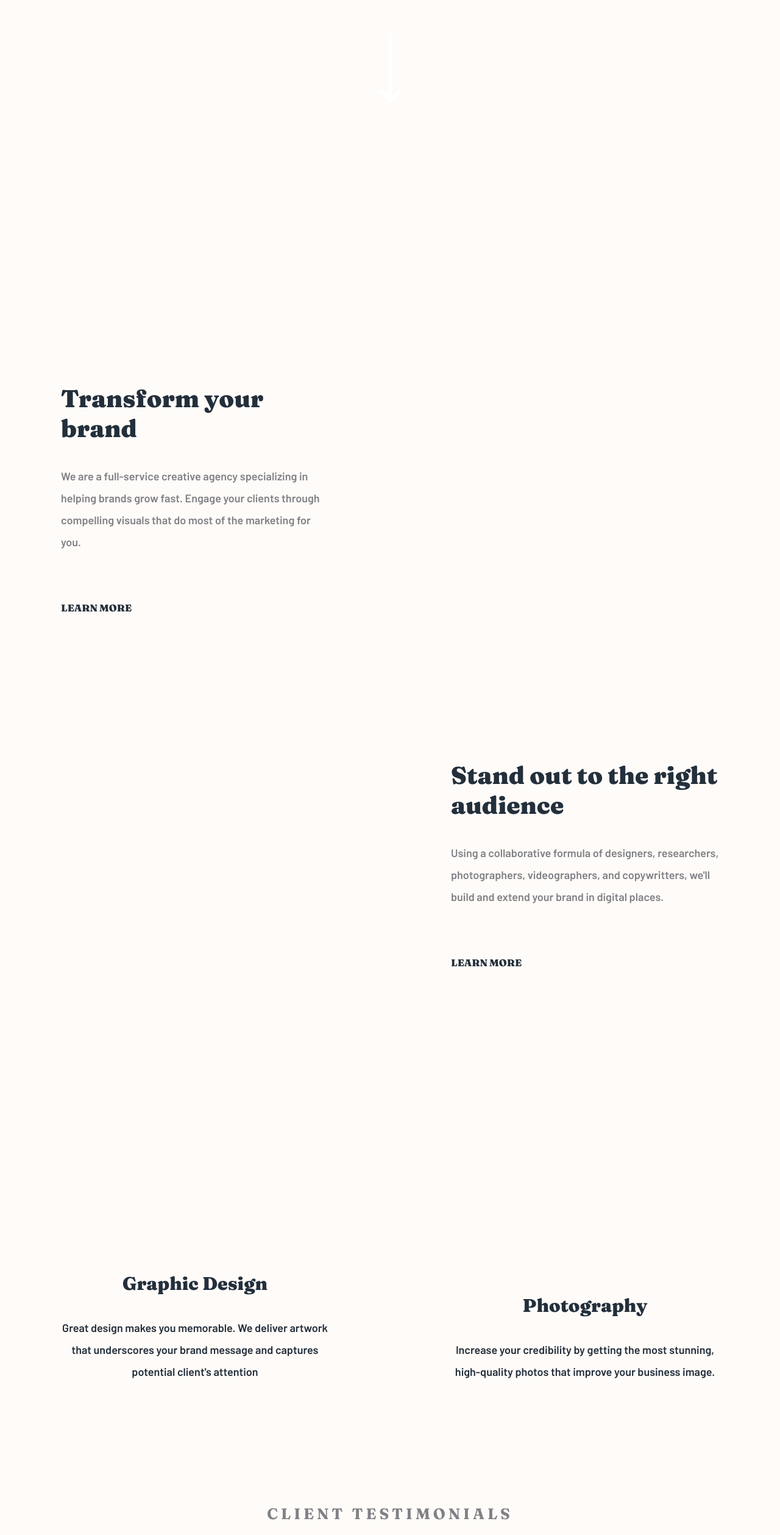
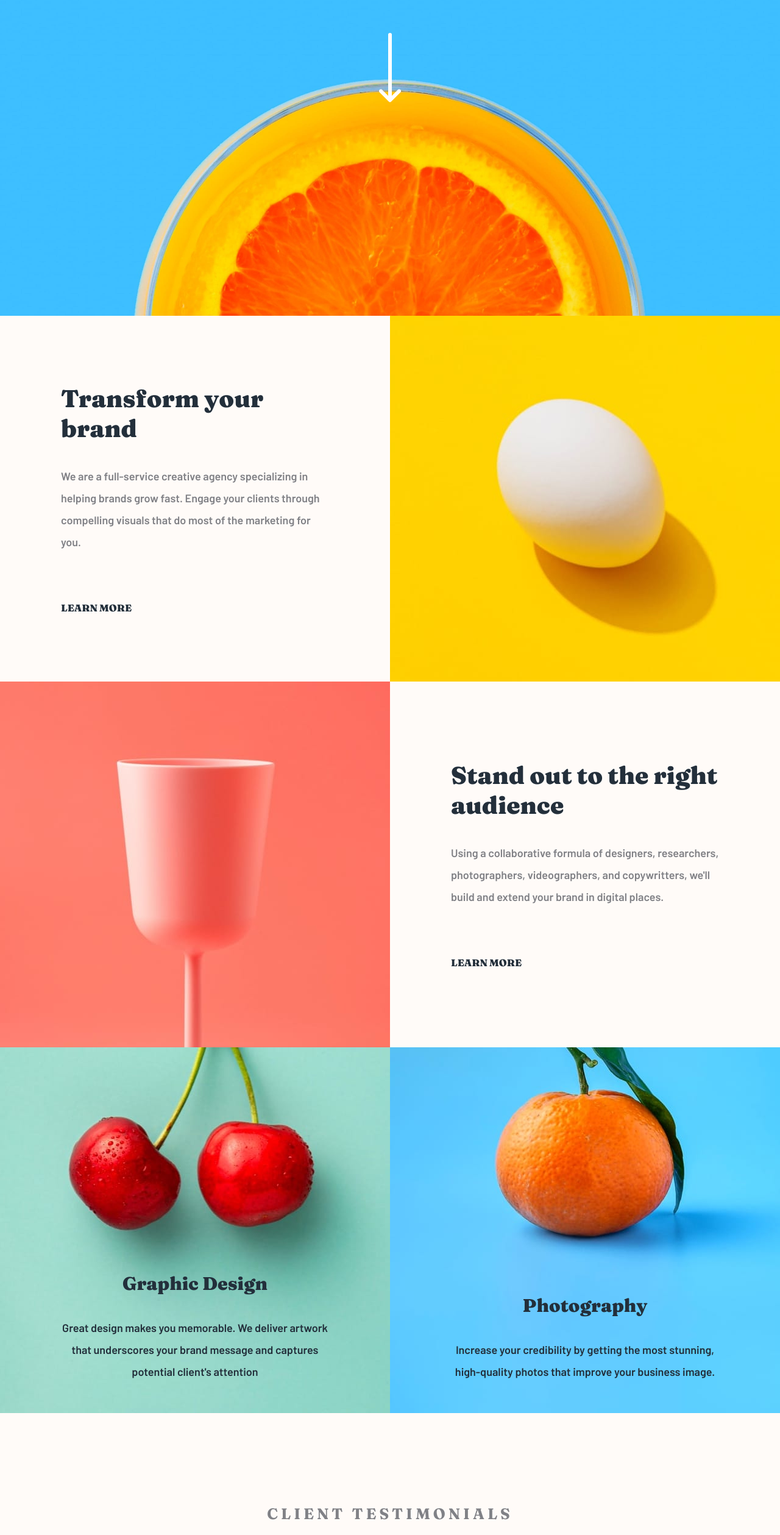
Before and after one commit to pauljohn-marinas/100-days-of-code-landing-page, a plain HTML site: page 01/index.html in a window 1280 px wide. Shown: the part 282-2800 px from the top of the page at 61% size. Drawn offline with Linux system fonts and the light colour scheme; the site is published under a folder, as on GitHub Pages, so addresses that start at the root find nothing.

Commit message:
fix broken image paths

```diff
--- a/01/css/style.css
+++ b/01/css/style.css
@@ -19,7 +19,7 @@ a{
     text-decoration: none;
 }
 header{
-    background-image: url("/images/desktop/image-header.jpg");
+    background-image: url("../images/desktop/image-header.jpg");
     background-position: center center;
     background-size: cover;
     background-repeat: no-repeat;
@@ -81,10 +81,10 @@ nav{
     height: 75em;
 }
 .col-image-r{
-    background-image: url(/images/desktop/image-transform.jpg);
+    background-image: url("../images/desktop/image-transform.jpg");
 }
 .col-image-l{
-    background-image: url(/images/desktop/image-stand-out.jpg);
+    background-image: url("../images/desktop/image-stand-out.jpg");
 }
 .sub-heading{
     font-family: Fraunces, serif;
@@ -159,10 +159,10 @@ section.services{
     padding: 0 20em 10em 20em;
 }
 .services-content1{
-    background-image: url(/images/desktop/image-graphic-design.jpg);
+    background-image: url("../images/desktop/image-graphic-design.jpg");
 }
 .services-content2{
-    background-image: url(/images/desktop/image-photography.jpg);
+    background-image: url("../images/desktop/image-photography.jpg");
 }
 .services-heading{
     font-family: Fraunces, serif;
--- a/02/css/style.css
+++ b/02/css/style.css
@@ -24,7 +24,7 @@ a{
 header{
     width: 100%;
     height: 100vh;
-    background-image:url("/images/bg-pattern-intro-desktop.svg");
+    background-image:url("../images/bg-pattern-intro-desktop.svg");
     background-repeat: no-repeat;
     background-position: -1em -120em;
     position: relative;
@@ -78,7 +78,7 @@ nav{
     content: '';
     width: .5em;
     height: .5em;
-    background-image: url("/images/icon-arrow-light.svg");
+    background-image: url("../images/icon-arrow-light.svg");
     background-size: cover;
     background-position: center center;
     background-repeat: no-repeat;
@@ -158,7 +158,7 @@ section.feature{
     line-height: 2em;
 }
 .feature-image{
-    background-image: url("/images/illustration-editor-desktop.svg");
+    background-image: url("../images/illustration-editor-desktop.svg");
     width: 100%;
     height: 90em;
     background-size: contain;
@@ -170,7 +170,7 @@ section.feature{
 section.about{
     width: 100%;
     height: 50em;
-    background-image:url("/images/bg-pattern-circles.svg");
+    background-image:url("../images/bg-pattern-circles.svg");
     background-repeat: no-repeat;
     position: relative;
     background-position: -20em -50em;
@@ -189,7 +189,7 @@ section.about{
 .about-image{
     width: 50%;
     height: 75em;
-    background-image:url("/images/illustration-phones.svg");
+    background-image:url("../images/illustration-phones.svg");
     background-repeat: no-repeat;
     background-size: contain;
     margin-top: -10em;
@@ -218,7 +218,7 @@ section.services{
 .services-image{
     width: calc(100% - 37em);
     height: 90em;
-    background-image:url("/images/illustration-laptop-desktop.svg");
+    background-image:url("../images/illustration-laptop-desktop.svg");
     background-repeat: no-repeat;
     margin-left: -42em;
     background-size: contain;
@@ -254,5 +254,5 @@ footer{
 }
 .footer-link li:first-child a{
     font-weight: 700;
-    margin-bottom: 3em;color:
+    margin-bottom: 3em;
 }
```
Also changed, not shown: 02/index.html (+3 -3 lines).
